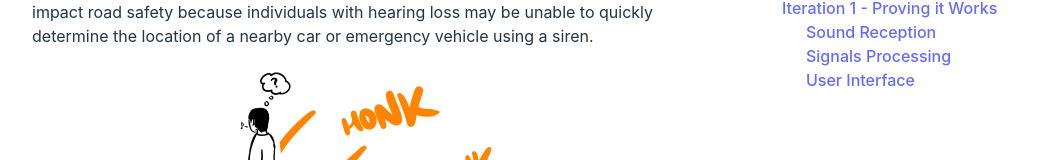
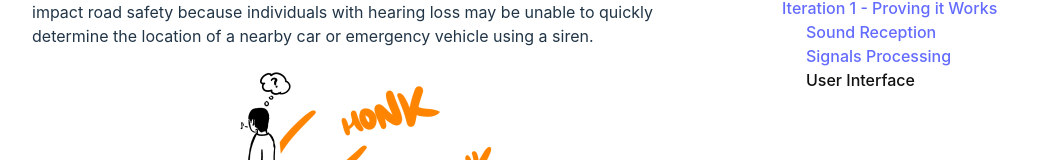
Before and after one commit to emilyslouie/whereable, a React (Vite) app: page /whereable/learn in a window 1280 px wide. Shown: the part 790-950 px from the top of the page, without its empty margins (108-1171 px from the left). Built offline with nearby package versions, Linux system fonts and the light colour scheme.

Commit message:
Fix active heading in table of contents

```diff
--- a/src/components/TableOfContents/TableOfContents.css
+++ b/src/components/TableOfContents/TableOfContents.css
@@ -21,8 +21,26 @@ nav ul li ul {
   padding-left: 24px;
 }
 
+li.active > a {
+  color: rgb(17, 17, 17);
+}
+
+li > a:hover {
+  color: rgb(17, 17, 17);
+}
+
 @media screen and (max-width: 1000px) {
-    nav {
-      display: none;
-    }
+  nav {
+    display: none;
   }
+}
+
+@media (prefers-color-scheme: dark) {
+  li.active > a {
+    color: white;
+  }
+
+  li > a:hover {
+    color: white;
+  }
+}
```
